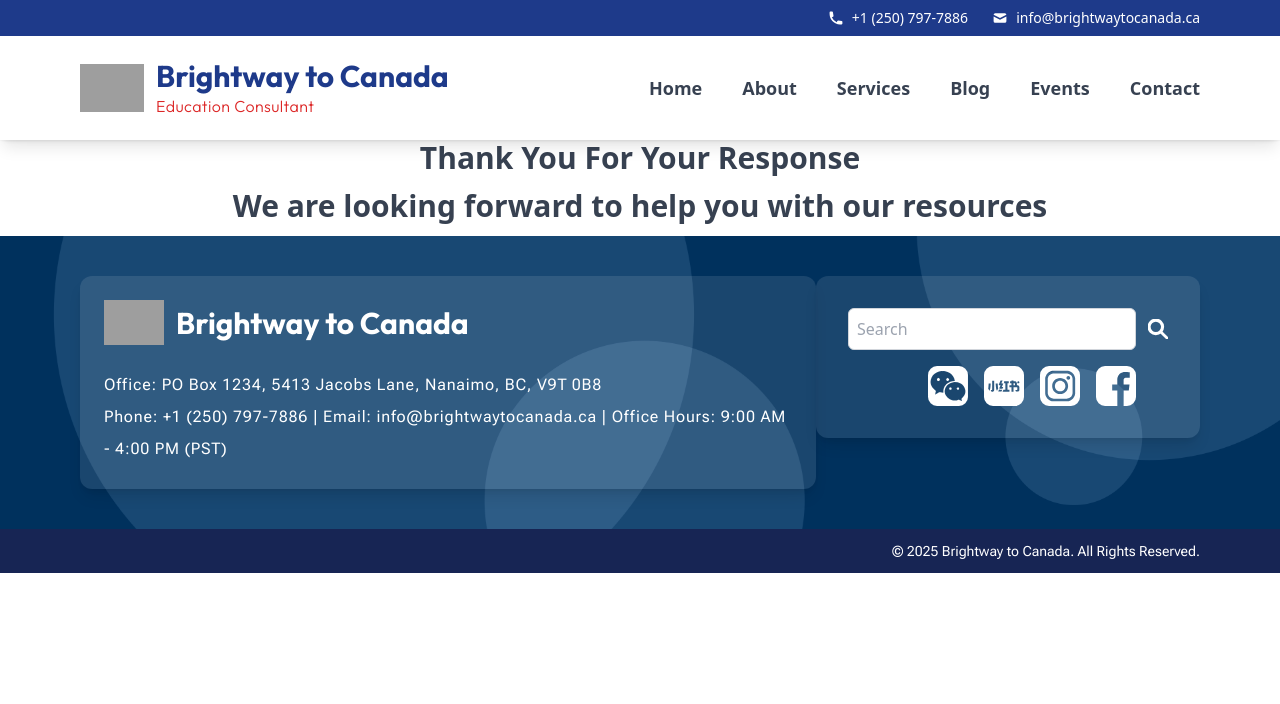
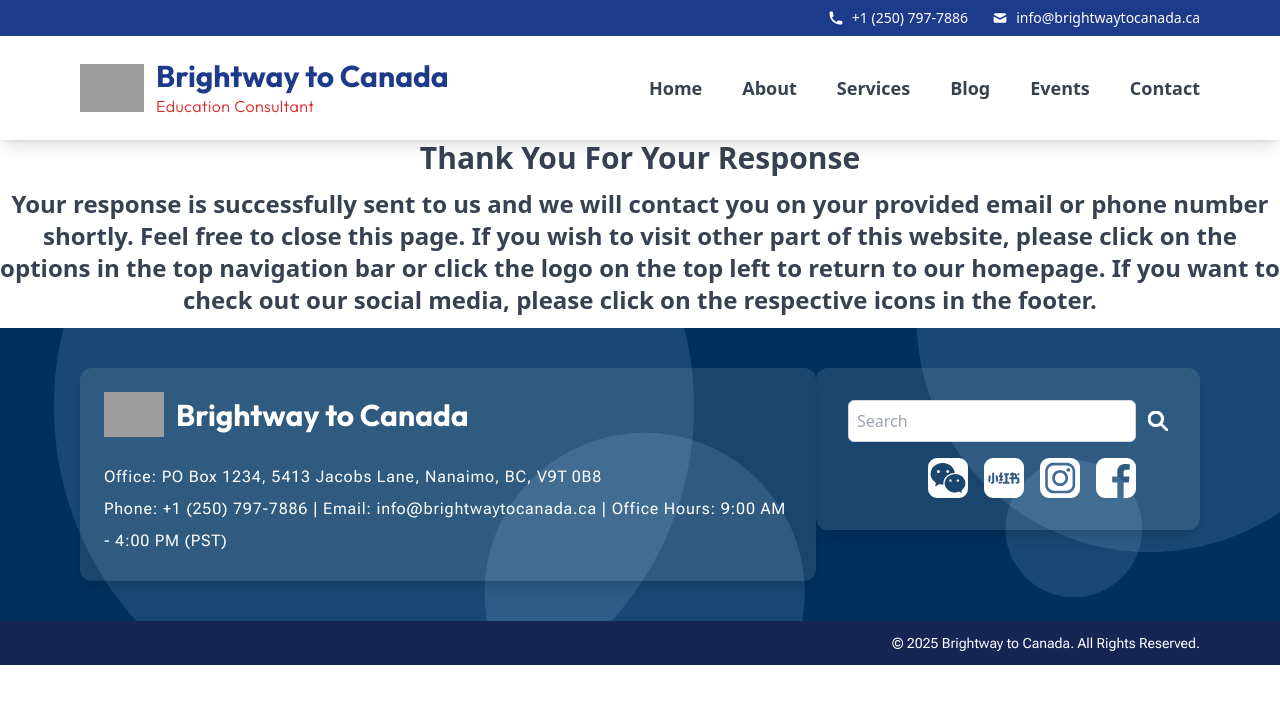
Before and after one commit to c3tangie/brightway-to-canada, a React (Vite) app: page /#/thankyou in a window 1280 px wide. Shown: the top 704 px of the page. Built offline with nearby package versions, Linux system fonts and the light colour scheme; grey boxes are pictures that could not be loaded; a web font is replaced by a local one.

Commit message:
Add more descriptions to the thank you page
maybe putting an image here, it still feels kinda empty

```diff
--- a/src/Pages/Contact/contact_thankyou.jsx
+++ b/src/Pages/Contact/contact_thankyou.jsx
@@ -11,9 +11,9 @@ const ThankyouPg = () => {
           <h1 class="my-3 text-3xl font-semibold text-gray-700">
             Thank You For Your Response
           </h1>
-          <h2 class="my-3 text-3xl font-semibold text-gray-700">
-            We are looking forward to help you with our resources
-          </h2>
+          <p class="my-3 text-2xl font-semibold text-gray-700">
+            Your response is successfully sent to us and we will contact you on your provided email or phone number shortly. Feel free to close this page. If you wish to visit other part of this website, please click on the options in the top navigation bar or click the logo on the top left to return to our homepage. If you want to check out our social media, please click on the respective icons in the footer.
+          </p>
         </div>
 
         <Footer />
```
